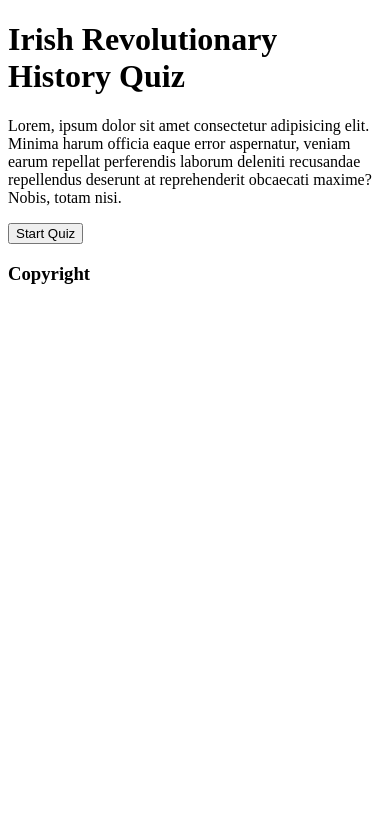
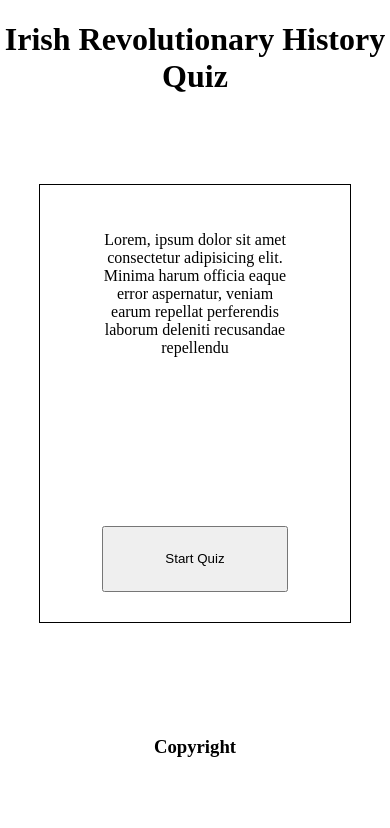
Before and after one commit to nreid3035/quiz-app-wireframe, a plain HTML site: page index.html in a window 390 px wide. Drawn offline with Linux system fonts and the light colour scheme.

Commit message:
index.html layout complete(mobile)

```diff
--- a/index.css
+++ b/index.css
@@ -0,0 +1,57 @@
+* {
+    box-sizing: border-box;
+}
+html {
+    width: 100vw;
+    height: 100vh;
+    padding: 0;
+}
+body {
+    width: 100vw;
+    height: 100vh;
+    padding: 0px;
+    margin: 0px;
+}
+header {
+    width: 100%;
+    height: 20%;
+    display: flex;
+    justify-content: center;
+    align-content: center;
+    text-align: center;
+}
+main {
+    width: 100%;
+    height: 65%;
+    display: flex;
+    justify-content: center;
+    align-content: center;
+}
+.main-content-container {
+    width: 80%;
+    height: 80%;
+    margin: 15px 10px;
+    display: flex;
+    flex-direction: column;
+    justify-content: space-around;
+    border: 1px solid black;
+}
+p {
+    width: 60%;
+    height: 50%;
+    align-self: center;
+    text-align: center;
+}
+button {
+    width: 60%;
+    height: 66px;
+    align-self: center;
+}
+footer {
+    width: 100%;
+    height: 15vh;
+    display: flex;
+    justify-content: center;
+    align-content: center;
+    text-align: center;
+}
--- a/index.html
+++ b/index.html
@@ -4,15 +4,18 @@
     <meta charset="UTF-8">
     <meta name="viewport" content="width=device-width, initial-scale=1.0">
     <title>Irish Revolutionary History Quiz</title>
+    <link rel="stylesheet" href="index.css" type="text/css">
 </head>
 <body>
   <header>
     <h1>Irish Revolutionary History Quiz</h1>
   </header>
   <main>
-      <p>Lorem, ipsum dolor sit amet consectetur adipisicing elit. Minima harum officia eaque error aspernatur, veniam earum repellat perferendis laborum deleniti recusandae repellendus deserunt at reprehenderit obcaecati maxime? Nobis, totam nisi.</p>
+    <div class="main-content-container">
+      <p>Lorem, ipsum dolor sit amet consectetur adipisicing elit. Minima harum officia eaque error aspernatur, veniam earum repellat perferendis laborum deleniti recusandae repellendu</p>
       <button>Start Quiz</button>
-  </main>
+    </div>
+    </main>
   <footer>
     <h3>Copyright</h3>
   </footer>
```
Also changed, not shown: final-score.html (+1 -0 lines), question-page.html (+1 -0 lines).
